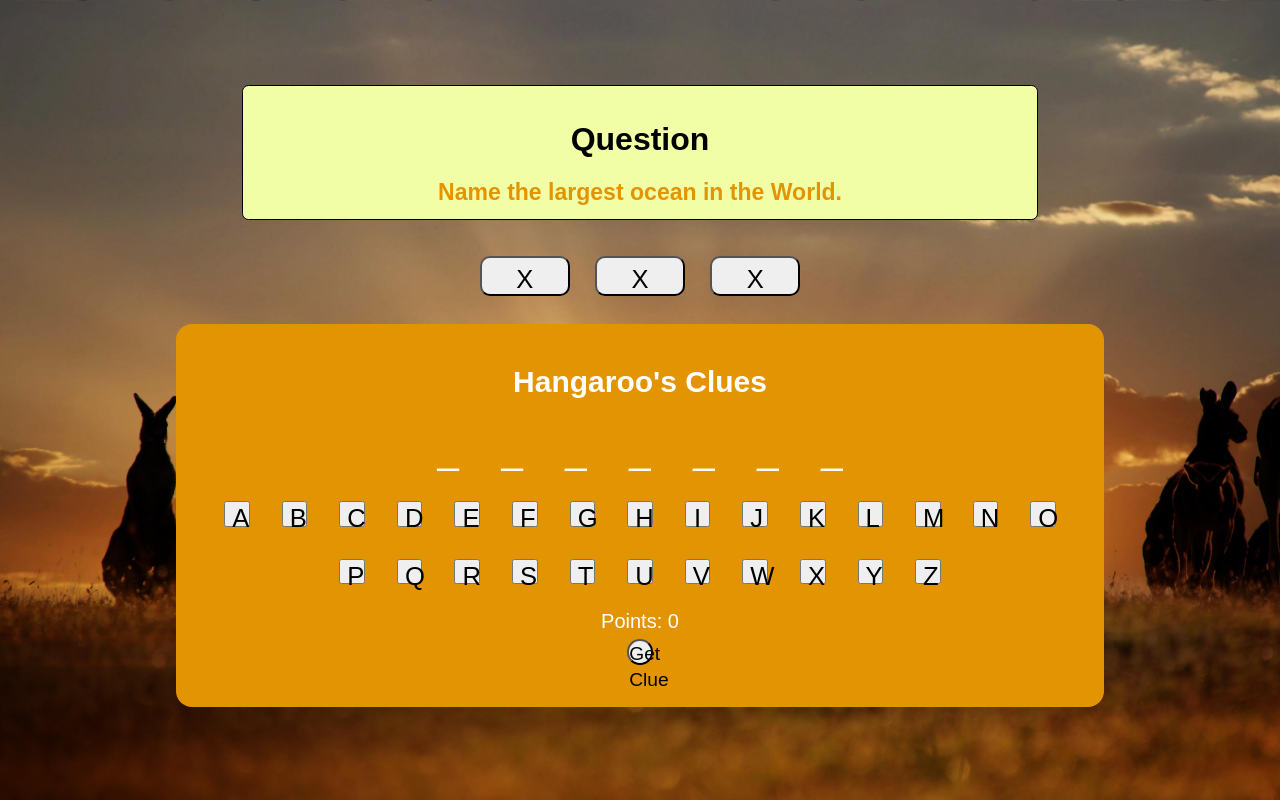
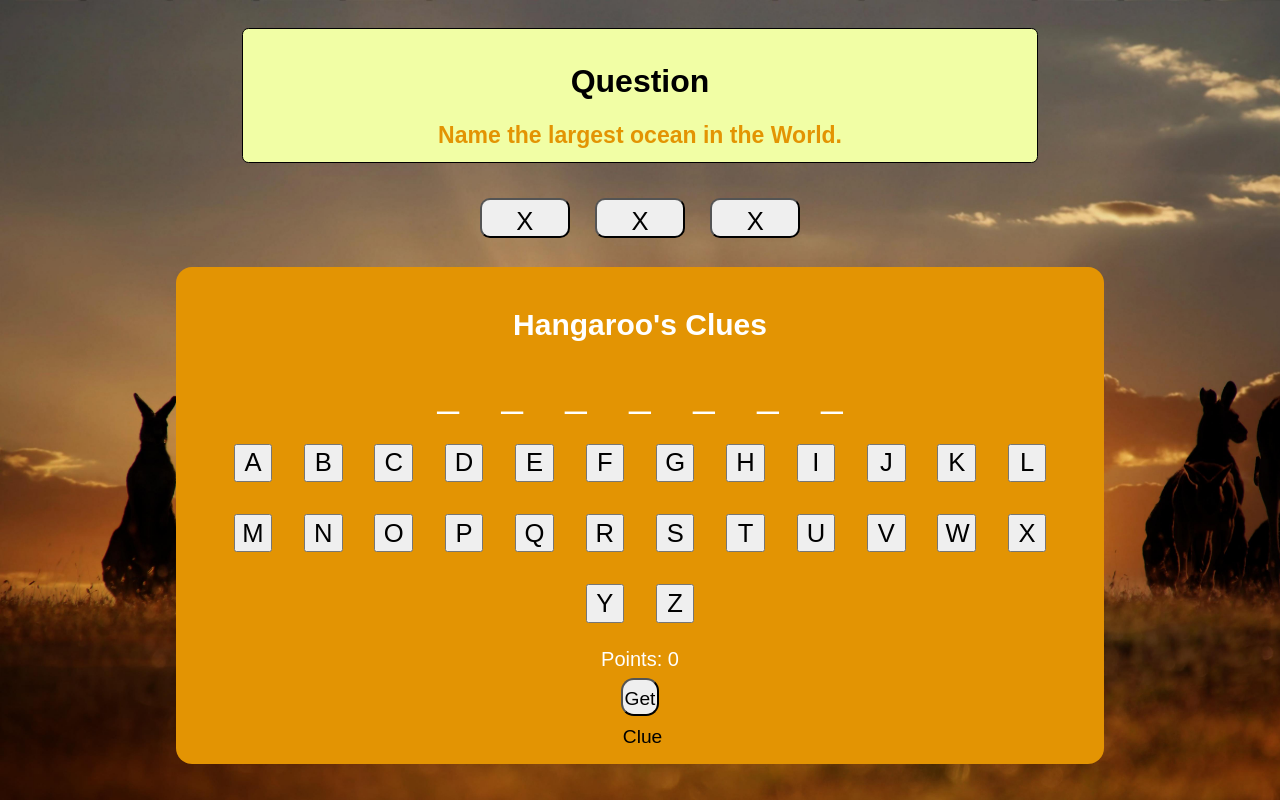
Before and after one commit to HangarooActivity/HangarooActivity.github.io, a PHP site: page / in a window 1280 px wide. Run offline with PHP 8.4, Linux system fonts and the light colour scheme.

Commit message:
Update styles.css

```diff
--- a/styles.css
+++ b/styles.css
@@ -68,8 +68,8 @@ body {
 }
 
 .letter-button {
-    width: 2vw;
-    height: 2vw;
+    width: 7vw;
+    height: 3vw;
     line-height: 2vw;
     border-radius: 0.8vw;
     margin: 0.5vw;
@@ -77,9 +77,9 @@ body {
 }
 
 .game-button {
-    width: 2vw;
-    height: 2vw;
-    line-height: 2vw;
+    width: 3vw;
+    height: 3vw;
+    line-height: 3vw;
     border-radius: 1vw;
     margin: 0.5vw;
     padding: 0;
@@ -148,7 +148,7 @@ body {
 }
 
 .button {
-    font-size: 2vw;
+    font-size: 3vw;
 }
 
 .keyboard-row {
@@ -158,8 +158,8 @@ body {
 }
 
 .button {
-    width: 2vw;
-    height: 2vw;
+    width: 3vw;
+    height: 3vw;
     margin: 1vw;
     font-size: 2vw;
 }
```
